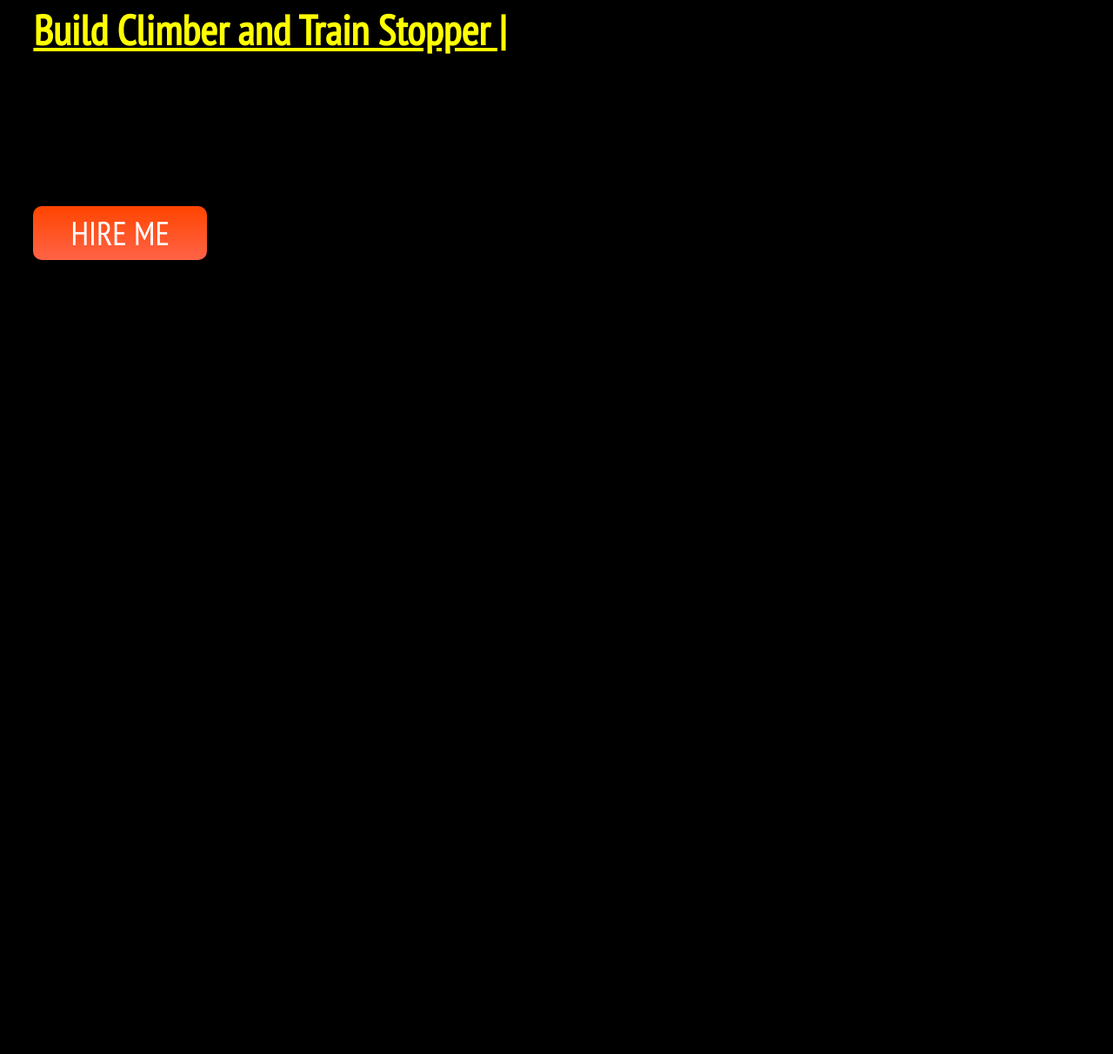
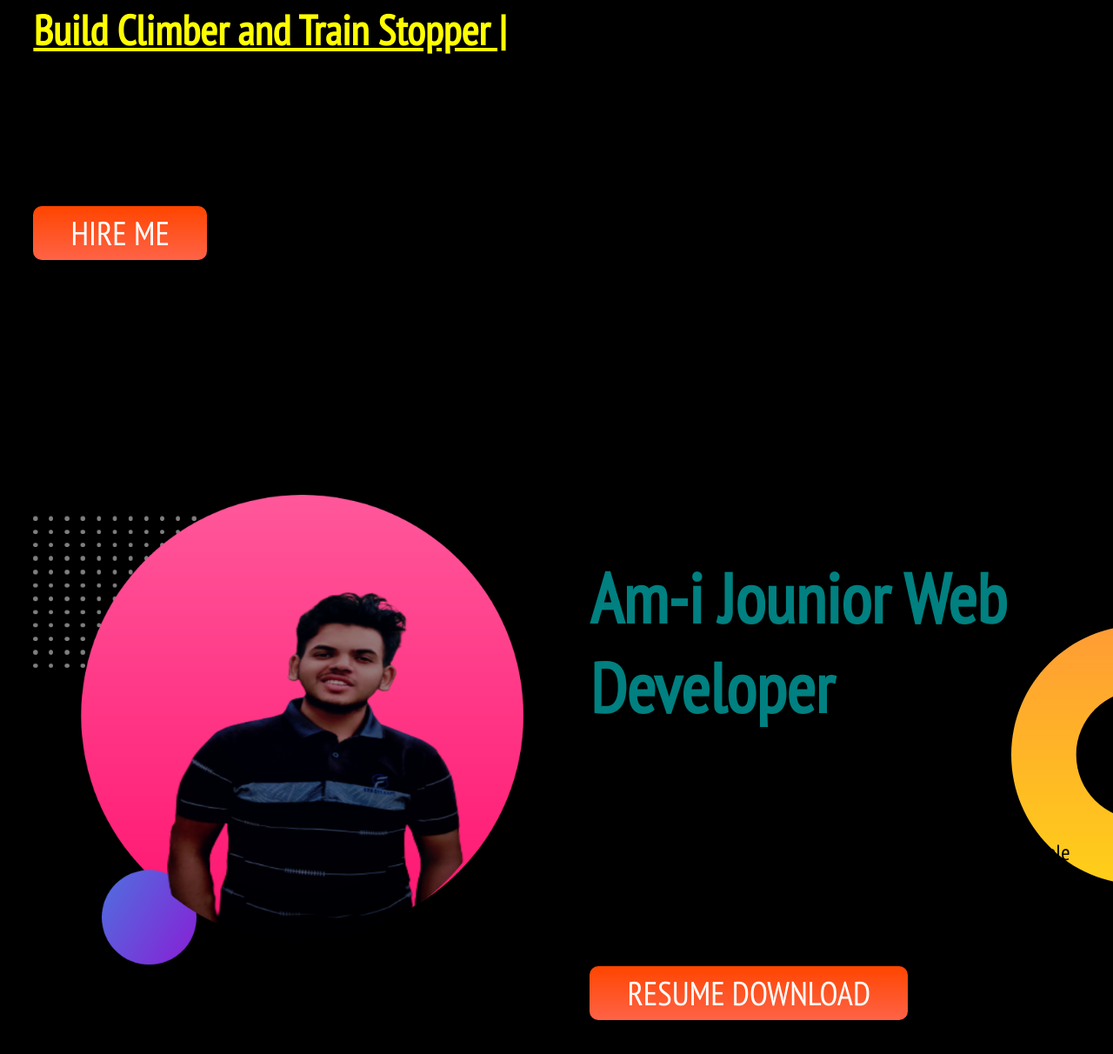
Before and after one commit to Mr-Rahman786/Personal-portfolio, a plain HTML site: page index.html in a window 1280 px wide. Shown: the part 648-1860 px from the top of the page at 87% size. Before the commit the page ends 979 px from the top, so only its background shows below. Drawn offline with Linux system fonts and the light colour scheme.

Commit message:
added draem big

```diff
--- a/index.html
+++ b/index.html
@@ -33,5 +33,21 @@
 
 </div>
 </section>
+<section class="dream-big">
+    <div class="half-width">
+        <img src="Rahman2.png" alt="Rahman-Zone added">
+    </div>
+    <div class="half-width">
+        <h1 id="pic">Am-i Jounior Web Developer</h1>
+        <h2>Pic And Recovery Hire Me </h2>
+
+
+        <p id="surve">I already learned the basic HTML and CSS. I can build any simple website. I can even teach my grandma how to make simple
+        website. My goal is to build 3 websites and learn advanced topics.</p>
+        <a class="link-button" target="_blank" href="https://github.com/Mr-Rahman786">RESUME DOWNLOAD</a>
+
+    </div>
+
+</section>
 </body>
 </html>
--- a/style.css
+++ b/style.css
@@ -15,6 +15,7 @@
         }
         section{
             display: flex;
+            margin-bottom: 200px;
         }
         .half-width{
             width: 50%;
@@ -44,3 +45,12 @@
             background-image: url(top-banner.png);
             background-repeat: no-repeat  ;
         }
+    #pic{
+        color: teal;
+        font-size: 5rem;
+    }
+    .dream-big{
+        background-image: url(dream-bg.png);
+        background-repeat: no-repeat;
+        background-position: right;
+    }
```
